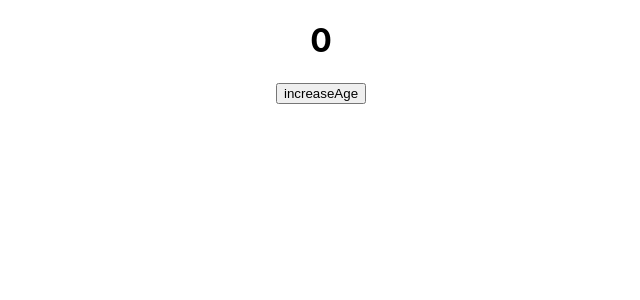
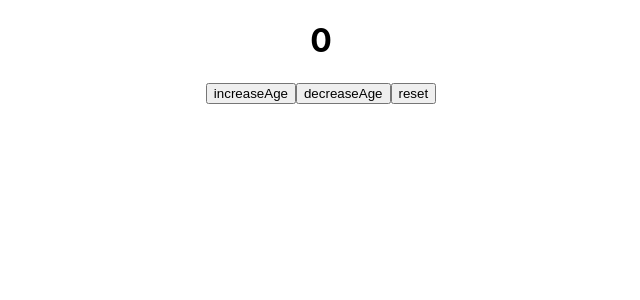
Before and after one commit to ahawazi/react.js, a React (Create React App) app: page / in a window 1280 px wide. Shown: the top 300 px of the page, without its empty margins (319-959 px from the left). Built offline with nearby package versions, Linux system fonts and the light colour scheme.

Commit message:
decrease and reset

```diff
--- a/src/App.js
+++ b/src/App.js
@@ -7,6 +7,8 @@ function App() {
     <div className="App">
       <h1>{age}</h1>
       <button onClick={()=> setAge(age+1)}>increaseAge</button>
+      <button onClick={()=> setAge(age-1)}>decreaseAge</button>
+      <button onClick={()=> setAge(0)}>reset</button>
     </div>
   )
 }
```
